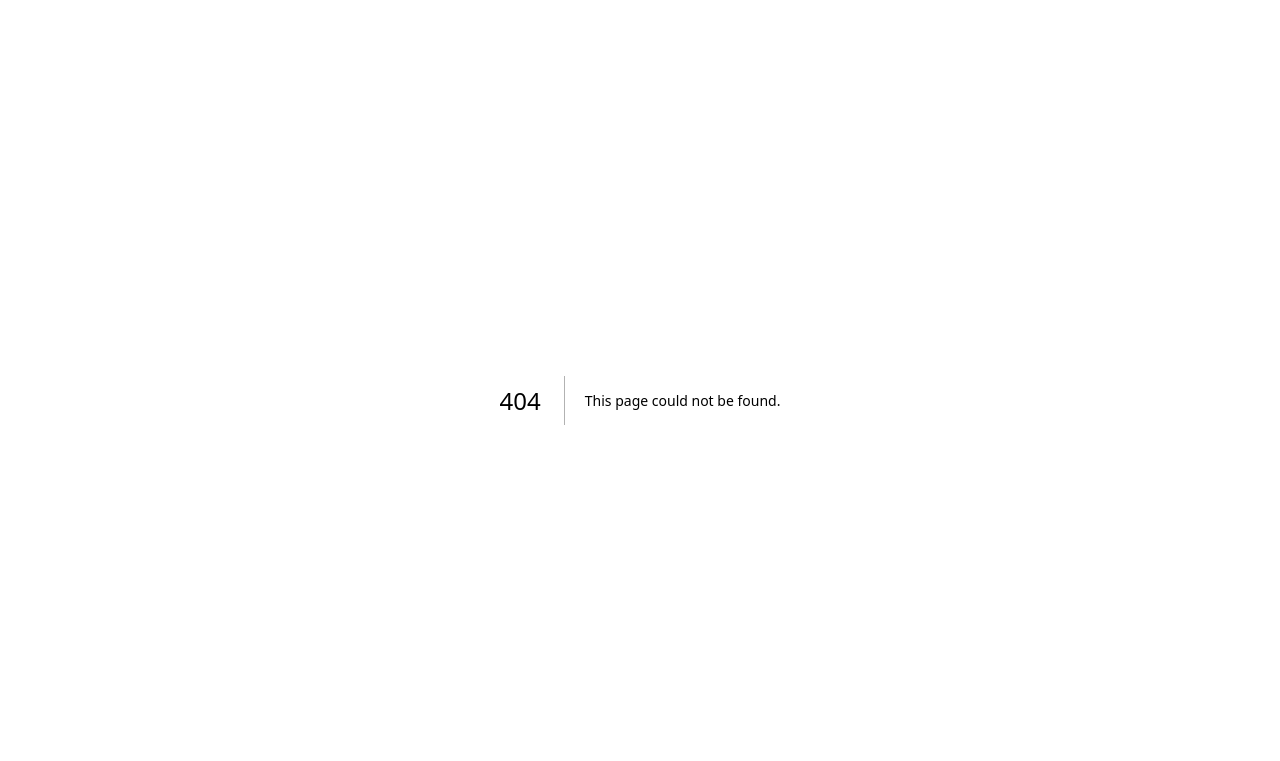
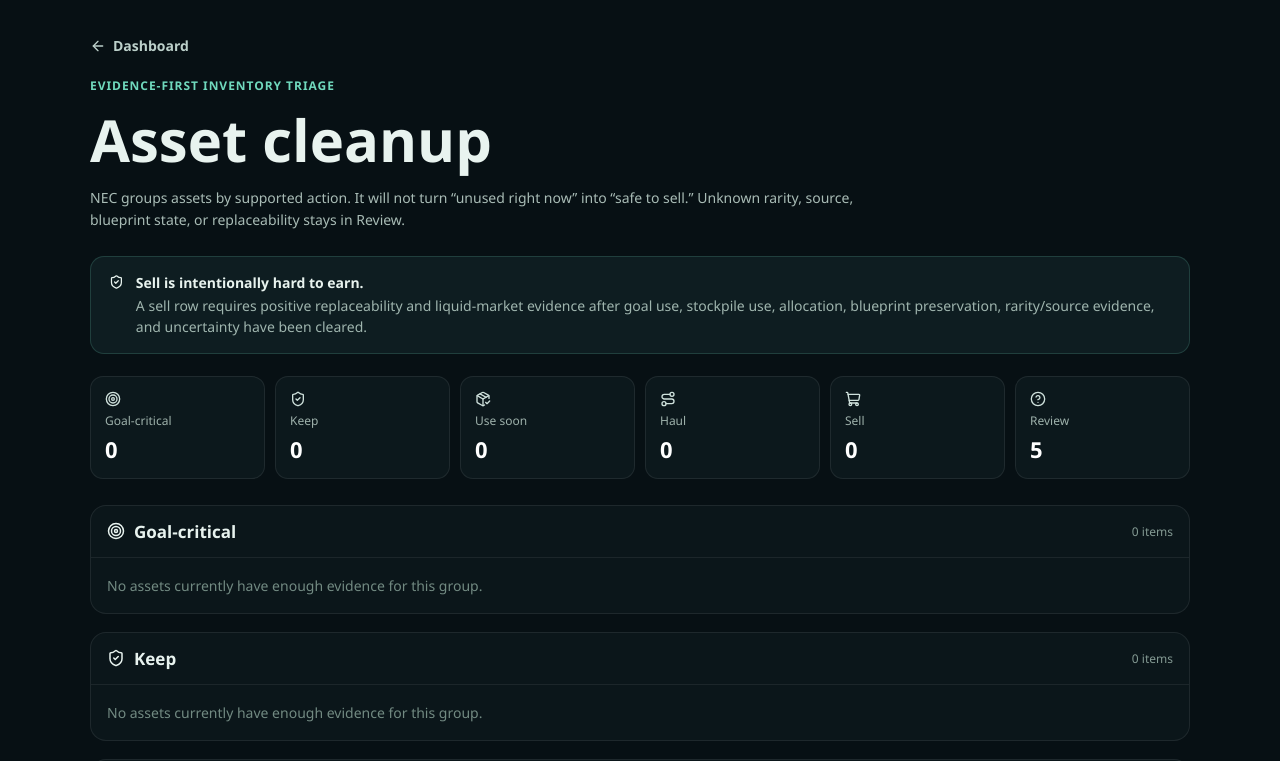
Before and after one commit to Ab0ut47Pandas/new-eden-companion, a Next.js app: page /assets/cleanup in a window 1280 px wide. Before the commit this address had no page. Shown: the top 761 px of the page. Built offline with nearby package versions, Linux system fonts and the light colour scheme; no server answers.

Commit message:
Expose asset cleanup route

```diff
--- /dev/null
+++ b/src/app/assets/cleanup/page.tsx
@@ -0,0 +1,33 @@
+import { cookies } from "next/headers";
+
+import { AssetCleanupView } from "@/components/asset-cleanup-view";
+import { getSession } from "@/lib/auth/session-store";
+import { validAccessToken } from "@/lib/auth/sso";
+import { demoDashboard } from "@/lib/dashboard/demo";
+import { buildLiveDashboard } from "@/lib/dashboard/live";
+
+export const dynamic = "force-dynamic";
+
+export default async function AssetCleanupPage() {
+  const cookieStore = await cookies();
+  const sessionId = cookieStore.get("eve_session")?.value;
+  let dashboard = demoDashboard();
+
+  if (sessionId) {
+    try {
+      const session = getSession(sessionId);
+      if (session) {
+        const token = await validAccessToken(session);
+        dashboard = await buildLiveDashboard({
+          characterId: session.characterId,
+          characterName: session.characterName,
+          token,
+        });
+      }
+    } catch (error) {
+      console.warn("Unable to build live asset cleanup view; falling back to demo data", error);
+    }
+  }
+
+  return <AssetCleanupView data={dashboard} />;
+}
```
